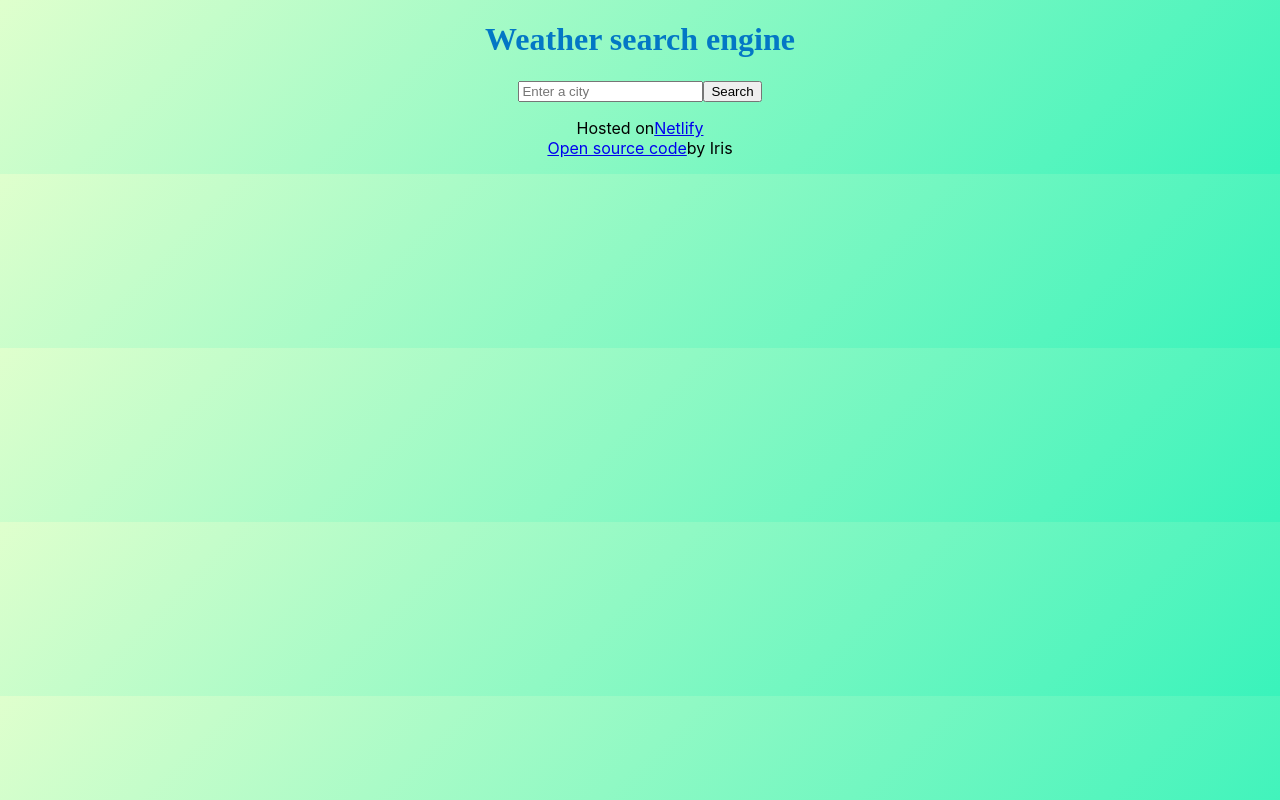
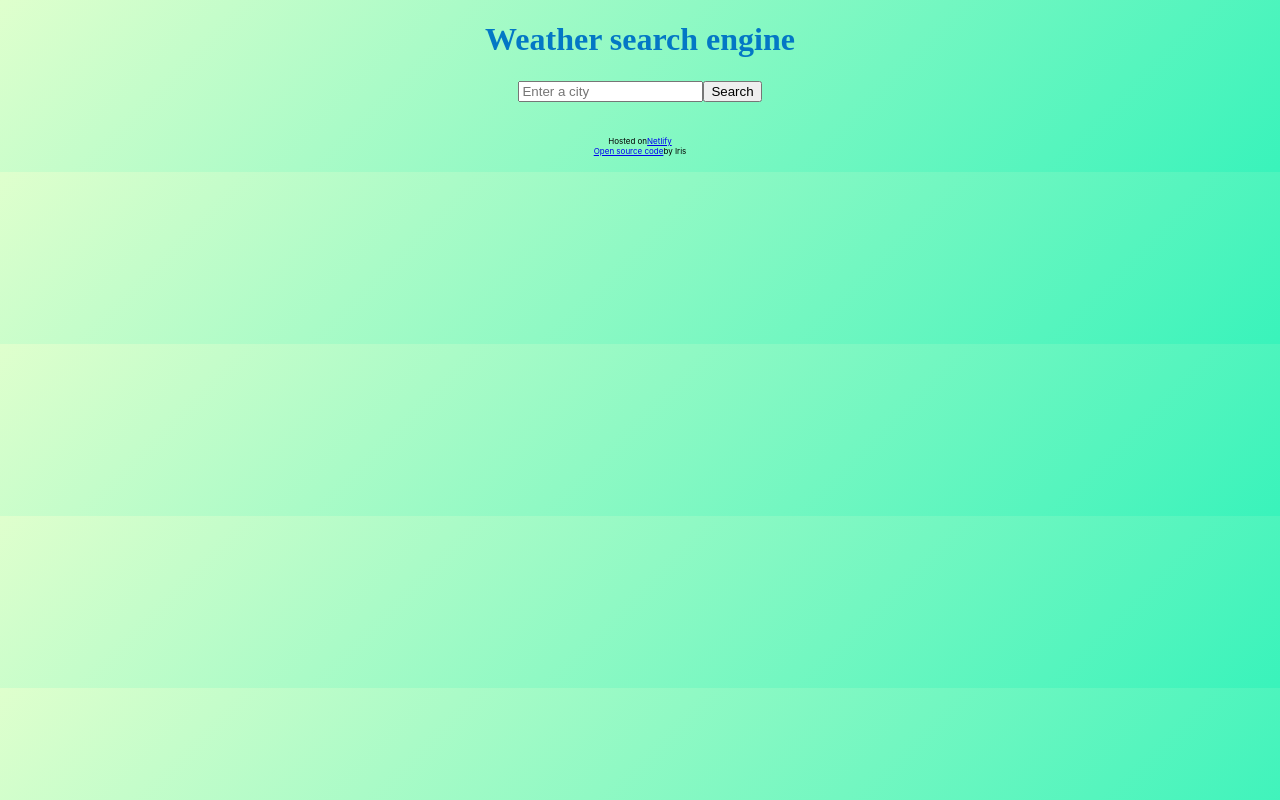
Before and after one commit to Iris-Magdelyns/weather-app-react, a React (Create React App) app: page / in a window 1280 px wide. Built offline with nearby package versions, Linux system fonts and the light colour scheme.

Commit message:
updated footer

```diff
--- a/src/Footer.css
+++ b/src/Footer.css
@@ -0,0 +1,7 @@
+.Foot-note {
+  margin: 40px 0px 10px 0px;
+  text-align: center;
+  font-size: 8px;
+  position: relative;
+  bottom: 6px;
+}
--- a/src/Footer.js
+++ b/src/Footer.js
@@ -3,7 +3,7 @@ import './Footer.css';
 
 export default function Footer() {
     return(
-        <div className="Footer">
+        <div className="Foot-note">
             <p>
                 Hosted on
                 <a href="https://ecstatic-lalande-e73b1b.netlify.app/">
--- a/src/index.css
+++ b/src/index.css
@@ -1,5 +1,6 @@
 body {
   margin: 0;
+
   font-family: -apple-system, BlinkMacSystemFont, "Segoe UI", "Roboto", "Oxygen",
     "Ubuntu", "Cantarell", "Fira Sans", "Droid Sans", "Helvetica Neue",
     sans-serif;
```
Also changed, not shown: src/Search.css (line endings or trailing spaces).
